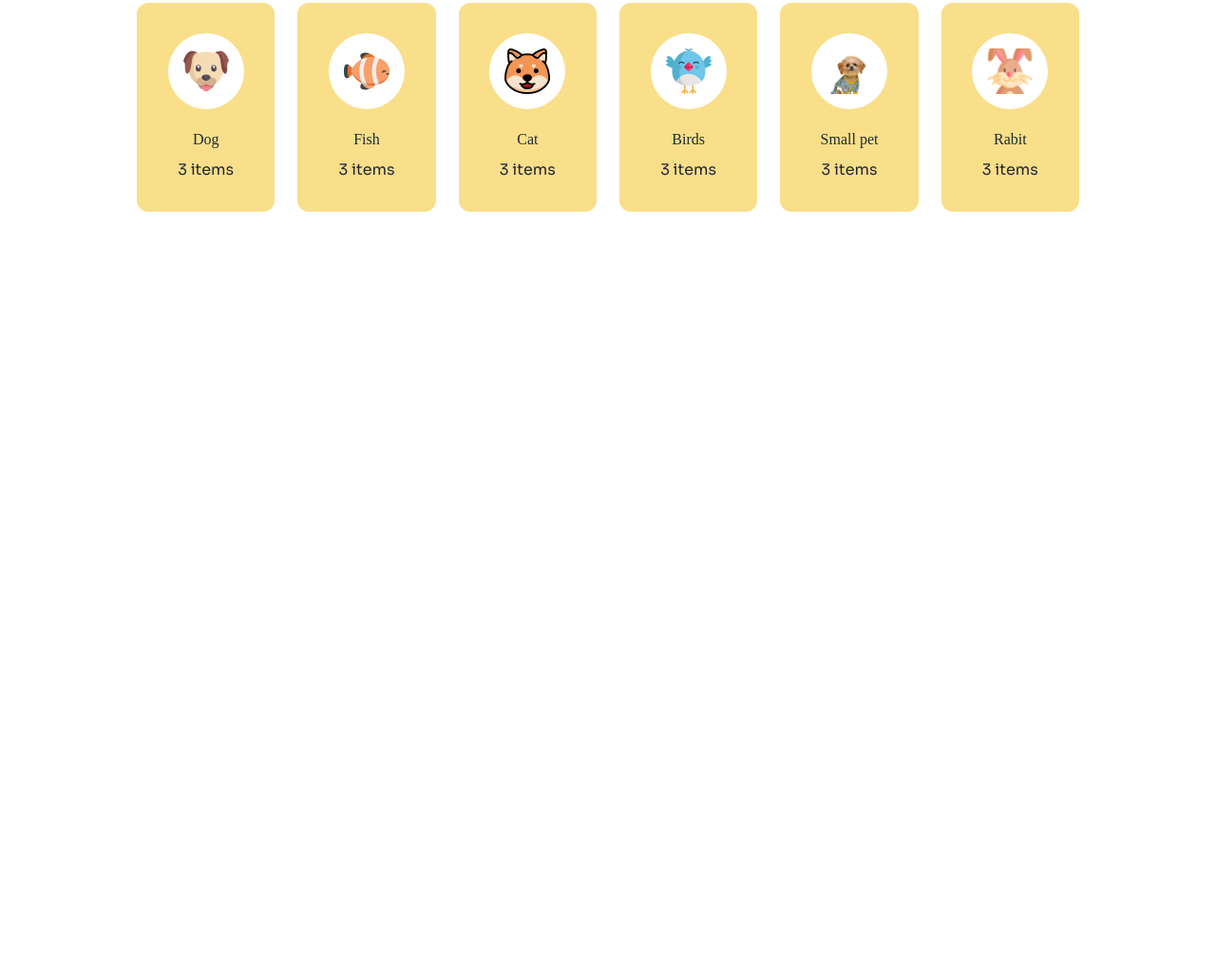
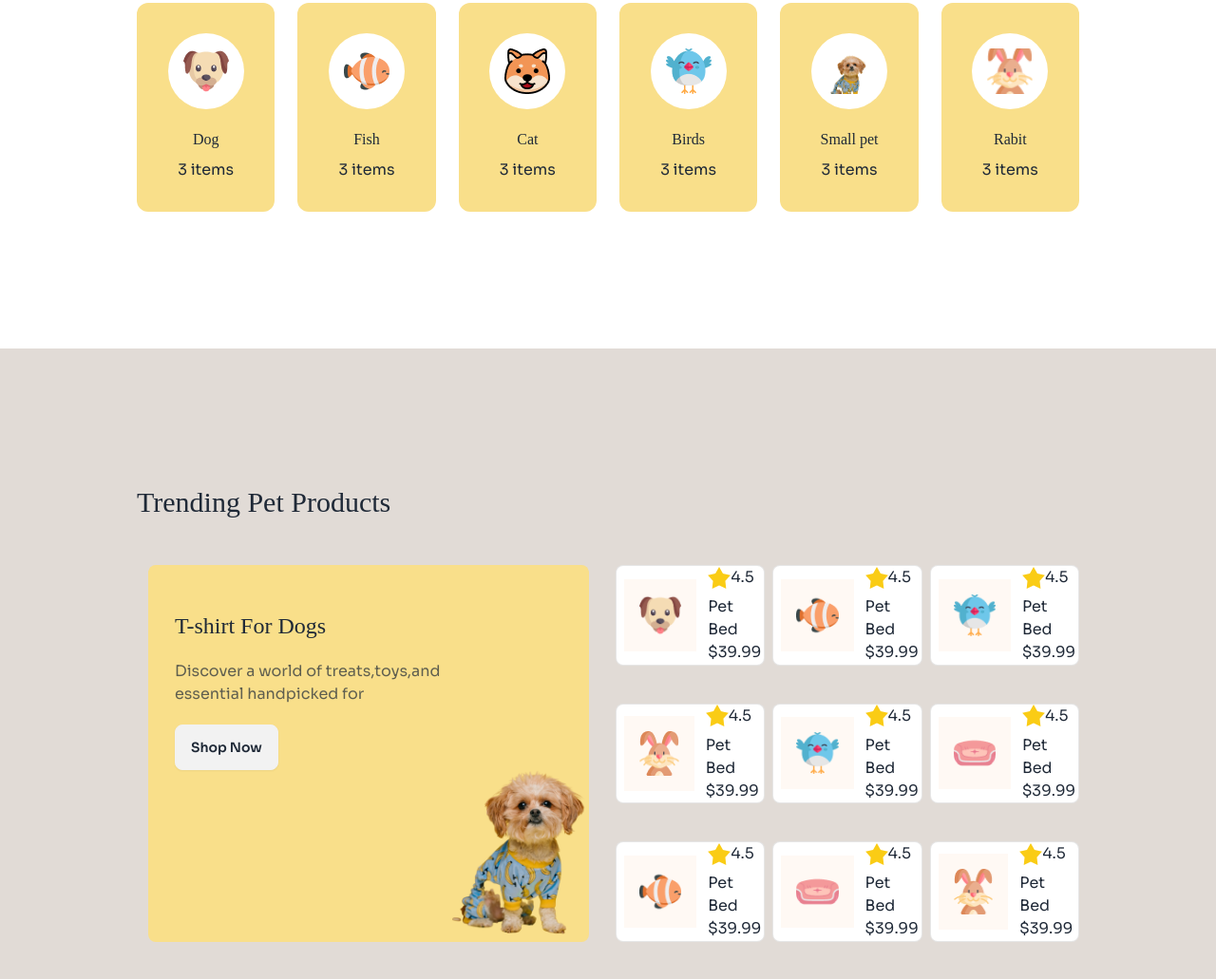
Before and after one commit to sabba1010/Assignment-3, a plain HTML site: page index.html in a window 1280 px wide. Shown: the part 924-1955 px from the top of the page at 95% size. Before the commit the page ends 1291 px from the top, so only its background shows below. Drawn offline with nearby package versions, Linux system fonts and the light colour scheme; a web font is replaced by a local one.

Commit message:
Trending Pet Products

```diff
--- a/c1-assets/style.css
+++ b/c1-assets/style.css
@@ -1,3 +1,4 @@
+
 @media (min-width: 1020px){
     .himg{
         margin-top: -400px;
@@ -7,4 +8,5 @@
     .himg{
         margin-top: -110px;
     }
+
   }
--- a/index.html
+++ b/index.html
@@ -130,7 +130,7 @@ body{
 <!-- Main -->
 <main>
 <!-- Browse By Categories -->
-<div class="md:px-36 px-2 mb-36">
+<div class="md:px-36 px-2 mb-10 md:mb-36">
     <h2 class="text-4xl mb-12">
         Browse By Categories
     </h2>
@@ -257,6 +257,201 @@ body{
 </div>
 
 
+<!-- Trending Pet Products -->
+<div class="md:bg-[#e1dbd6] ">
+<div class="md:px-36 py-10 md:py-36">
+    <h1 class="text-3xl">
+        Trending Pet Products
+    </h1>
+
+    <div class="grid md:grid-cols-2 gap-x-4  gap-y-10">
+      <div >
+        <!-- dog-shirt -->
+          <div class="pt-12 bg-[#F9DF8A] mt-12 h-auto rounded-lg mx-3">
+              <div class="px-7">
+                  <h1 class="text-2xl ">
+                      T-shirt For Dogs
+                      </h1>
+                      <p class="opacity-70 pt-5">
+                      Discover a world of treats,toys,and <br>
+                      essential handpicked for
+                      </p>
+                      <button class="btn px-4 sora mt-5 ">
+                          Shop Now
+                      </button>
+
+              </div>
+              <div class="h-1/2  md:h-auto md:w-auto pl-28 md:pl-80">
+                  <img class="" src="c1-assets/cute-pet-mid.png" alt="">
+              </div>
+
+              </div>
+
+
+
+
+
+      </div>
+ <!-- grid -->
+ <div class="gap-2 md:gap-x-2 grid grid-cols-2 md:grid-cols-3 md:gap-10 max-w-4xl h-auto mt-12">
+  <div class="flex border rounded-lg  border-[#1111111A] bg-[#FFFFFF] gap-3 max-w-64">
+    <div class="ml-2 bg-[#FFF9F4] rounded-none  my-auto">
+        <img class="p-4" src="c1-assets/dog-cartoon.png" alt="">
+    </div>
+    <div class="my-5 my-auto">
+        <div class="rating">
+            <input type="radio" name="rating-1" class="mask mask-star-2 bg-yellow-400" />
+            <p>4.5</p>
+        </div>
+
+    <p>Pet Bed</p>
+    <p>$39.99</p>
+    </div>
+</div>
+
+  <!-- 2 -->
+  <div class="flex border rounded-lg  border-[#1111111A] bg-[#FFFFFF] gap-3 max-w-64">
+      <div class="ml-2 bg-[#FFF9F4] rounded-none  my-auto">
+          <img class="p-4" src="c1-assets/fish-cartoon.png" alt="">
+      </div>
+      <div class="my-5 my-auto">
+          <div class="rating">
+              <input type="radio" name="rating-1" class="mask mask-star-2 bg-yellow-400" />
+              <p>4.5</p>
+          </div>
+
+      <p>Pet Bed</p>
+      <p>$39.99</p>
+      </div>
+  </div>
+    <!-- 3 -->
+    <div class="flex border rounded-lg  border-[#1111111A] bg-[#FFFFFF] gap-3 max-w-64">
+      <div class="ml-2 bg-[#FFF9F4] rounded-none  my-auto">
+          <img class="p-4" src="c1-assets/bird-cartoon.png" alt="">
+      </div>
+      <div class=" my-auto">
+          <div class="rating">
+              <input type="radio" name="rating-1" class="mask mask-star-2 bg-yellow-400" />
+              <p>4.5</p>
+          </div>
+
+      <p>Pet Bed</p>
+      <p>$39.99</p>
+      </div>
+  </div>
+    <!-- 4 -->
+    <div class="flex border rounded-lg  border-[#1111111A] bg-[#FFFFFF] gap-3 max-w-64">
+      <div class="ml-2 bg-[#FFF9F4] rounded-none  my-auto">
+          <img class="p-4" src="c1-assets/rabbit-cartoon.png" alt="">
+      </div>
+      <div class="my-auto">
+          <div class="rating">
+              <input type="radio" name="rating-1" class="mask mask-star-2 bg-yellow-400" />
+              <p>4.5</p>
+          </div>
+
+      <p>Pet Bed</p>
+      <p>$39.99</p>
+      </div>
+  </div>
+    <!-- 5 -->
+    <div class="flex border rounded-lg  border-[#1111111A] bg-[#FFFFFF] gap-3 max-w-64">
+      <div class="ml-2 bg-[#FFF9F4] rounded-none  my-auto">
+          <img class="p-4" src="c1-assets/bird-cartoon.png" alt="">
+      </div>
+      <div class="my-auto">
+          <div class="rating">
+              <input type="radio" name="rating-1" class="mask mask-star-2 bg-yellow-400" />
+              <p>4.5</p>
+          </div>
+
+      <p>Pet Bed</p>
+      <p>$39.99</p>
+      </div>
+  </div>
+    <!-- 6 -->
+    <div class="flex border rounded-lg  border-[#1111111A] bg-[#FFFFFF] gap-3 max-w-64">
+      <div class="ml-2 bg-[#FFF9F4] rounded-none  my-auto">
+          <img class="p-4" src="c1-assets/pet-couch.png" alt="">
+      </div>
+      <div class="my-auto">
+          <div class="rating">
+              <input type="radio" name="rating-1" class="mask mask-star-2 bg-yellow-400" />
+              <p>4.5</p>
+          </div>
+
+      <p>Pet Bed</p>
+      <p>$39.99</p>
+      </div>
+  </div>
+<!-- 7 -->
+<div class="flex border rounded-lg  border-[#1111111A] bg-[#FFFFFF] gap-3 max-w-64">
+  <div class="ml-2 bg-[#FFF9F4] rounded-none  my-auto">
+      <img class="p-4" src="c1-assets/fish-cartoon.png" alt="">
+  </div>
+  <div class="my-auto">
+      <div class="rating">
+          <input type="radio" name="rating-1" class="mask mask-star-2 bg-yellow-400" />
+          <p>4.5</p>
+      </div>
+
+  <p>Pet Bed</p>
+  <p>$39.99</p>
+  </div>
+</div>
+<!-- 8 -->
+<div class="flex border rounded-lg  border-[#1111111A] bg-[#FFFFFF] gap-3 max-w-64">
+  <div class="ml-2 bg-[#FFF9F4] rounded-none  my-auto">
+      <img class="p-4" src="c1-assets/pet-couch.png" alt="">
+  </div>
+  <div class="my-auto">
+      <div class="rating">
+          <input type="radio" name="rating-1" class="mask mask-star-2 bg-yellow-400" />
+          <p>4.5</p>
+      </div>
+
+  <p>Pet Bed</p>
+  <p>$39.99</p>
+  </div>
+</div>
+<!-- 9 -->
+<div class="flex border rounded-lg  border-[#1111111A] bg-[#FFFFFF] gap-3 max-w-64 ggh">
+  <div class="ml-2 bg-[#FFF9F4] rounded-none  my-auto">
+      <img class="p-4" src="c1-assets/rabbit-cartoon.png" alt="">
+  </div>
+  <div class="my-auto">
+      <div class="rating">
+          <input type="radio" name="rating-1" class="mask mask-star-2 bg-yellow-400" />
+          <p>4.5</p>
+      </div>
+
+  <p>Pet Bed</p>
+  <p>$39.99</p>
+  </div>
+</div>
+  </div>
+
+
+    </div>
+
+
+
+
+
+
+
+
+
+</div>
+
+</div>
+
+<!-- challange -->
+
+
+
+
+
 
 
 
```
